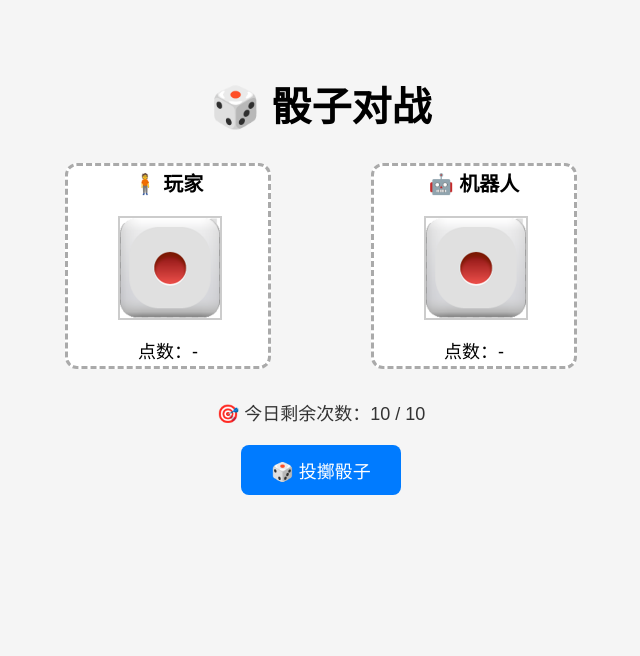
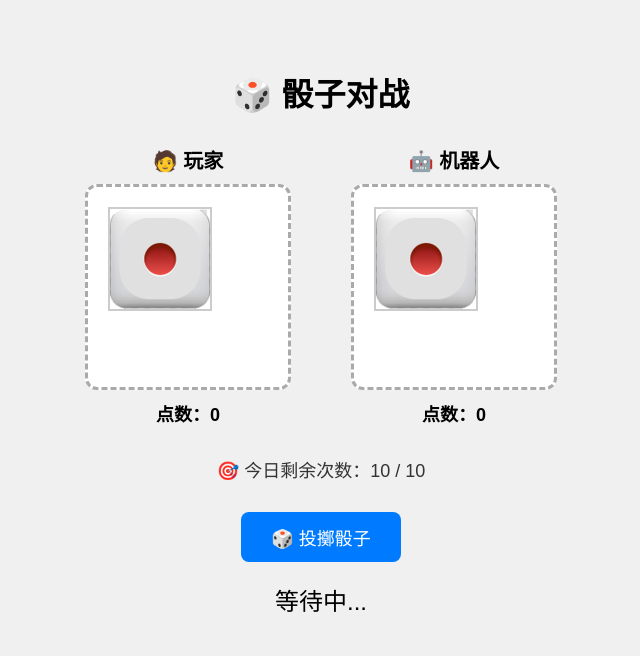
Before and after one commit to Dreamchaser-aus/dice, a Flask app: page /dice in a window 1280 px wide. Shown: the top 656 px of the page, without its empty margins (319-959 px from the left). Run offline with Flask 3, Linux system fonts and the light colour scheme; the visitor is signed in with stand-in values (Sample User, id 1); a database or web service that is not in the repository returns one stand-in record (values such as "Sample title"); some libraries are stand-ins or nearby versions.

Commit message:
Update dice.html

```diff
--- a/templates/dice.html
+++ b/templates/dice.html
@@ -9,18 +9,31 @@
       font-family: sans-serif;
       text-align: center;
       padding: 40px;
-      background: #f5f5f5;
+      background: #f0f0f0;
     }
+
     h1 {
+      font-size: 32px;
       margin-bottom: 30px;
-      font-size: 2.5em;
     }
 
     .dice-box {
       display: flex;
       justify-content: center;
-      gap: 100px;
+      gap: 60px;
       margin-bottom: 30px;
+    }
+
+    .dice-wrapper {
+      display: flex;
+      flex-direction: column;
+      align-items: center;
+    }
+
+    .player-label {
+      font-weight: bold;
+      font-size: 20px;
+      margin-bottom: 10px;
     }
 
     .dice-container {
@@ -31,10 +44,6 @@
       border-radius: 12px;
       position: relative;
       overflow: hidden;
-      display: flex;
-      justify-content: center;
-      align-items: center;
-      flex-direction: column;
     }
 
     .dice {
@@ -42,6 +51,8 @@
       height: 100px;
       position: absolute;
       transform-style: preserve-3d;
+      top: 20px;
+      left: 20px;
     }
 
     .face {
@@ -68,19 +79,14 @@
     .top    { transform: rotateX(  90deg) translateZ(50px); }
     .bottom { transform: rotateX( -90deg) translateZ(50px); }
 
-    .label {
-      margin-bottom: 10px;
-      font-size: 20px;
+    .dice-score {
+      margin-top: 10px;
+      font-size: 18px;
       font-weight: bold;
     }
 
-    .score {
-      margin-top: 130px;
-      font-size: 18px;
-    }
-
     .btn {
-      margin-top: 20px;
+      margin-top: 30px;
       padding: 12px 30px;
       font-size: 18px;
       border: none;
@@ -88,11 +94,6 @@
       color: white;
       border-radius: 8px;
       cursor: pointer;
-    }
-
-    .btn:disabled {
-      background-color: #ccc;
-      cursor: not-allowed;
     }
 
     .result {
@@ -112,60 +113,66 @@
 <h1>🎲 骰子对战</h1>
 
 <div class="dice-box">
-  <div class="dice-container">
-    <div class="label">🧍 玩家</div>
-    <div class="dice" id="user-dice">
-      <div class="face front"><img src="/static/dice 1.png" alt="1" /></div>
-      <div class="face back"><img src="/static/dice 6.png" alt="6" /></div>
-      <div class="face right"><img src="/static/dice 3.png" alt="3" /></div>
-      <div class="face left"><img src="/static/dice 4.png" alt="4" /></div>
-      <div class="face top"><img src="/static/dice 5.png" alt="5" /></div>
-      <div class="face bottom"><img src="/static/dice 2.png" alt="2" /></div>
+  <div class="dice-wrapper">
+    <div class="player-label">🧑 玩家</div>
+    <div class="dice-container">
+      <div class="dice" id="user-dice">
+        <div class="face front"><img src="{{ url_for('static', filename='dice 1.png') }}" alt="1" /></div>
+        <div class="face back"><img src="{{ url_for('static', filename='dice 6.png') }}" alt="6" /></div>
+        <div class="face right"><img src="{{ url_for('static', filename='dice 3.png') }}" alt="3" /></div>
+        <div class="face left"><img src="{{ url_for('static', filename='dice 4.png') }}" alt="4" /></div>
+        <div class="face top"><img src="{{ url_for('static', filename='dice 5.png') }}" alt="5" /></div>
+        <div class="face bottom"><img src="{{ url_for('static', filename='dice 2.png') }}" alt="2" /></div>
+      </div>
     </div>
-    <div class="score" id="user-score">点数：-</div>
+    <div class="dice-score">点数：<span id="user-score">0</span></div>
   </div>
 
-  <div class="dice-container">
-    <div class="label">🤖 机器人</div>
-    <div class="dice" id="bot-dice">
-      <div class="face front"><img src="/static/dice 1.png" alt="1" /></div>
-      <div class="face back"><img src="/static/dice 6.png" alt="6" /></div>
-      <div class="face right"><img src="/static/dice 3.png" alt="3" /></div>
-      <div class="face left"><img src="/static/dice 4.png" alt="4" /></div>
-      <div class="face top"><img src="/static/dice 5.png" alt="5" /></div>
-      <div class="face bottom"><img src="/static/dice 2.png" alt="2" /></div>
+  <div class="dice-wrapper">
+    <div class="player-label">🤖 机器人</div>
+    <div class="dice-container">
+      <div class="dice" id="bot-dice">
+        <div class="face front"><img src="{{ url_for('static', filename='dice 1.png') }}" alt="1" /></div>
+        <div class="face back"><img src="{{ url_for('static', filename='dice 6.png') }}" alt="6" /></div>
+        <div class="face right"><img src="{{ url_for('static', filename='dice 3.png') }}" alt="3" /></div>
+        <div class="face left"><img src="{{ url_for('static', filename='dice 4.png') }}" alt="4" /></div>
+        <div class="face top"><img src="{{ url_for('static', filename='dice 5.png') }}" alt="5" /></div>
+        <div class="face bottom"><img src="{{ url_for('static', filename='dice 2.png') }}" alt="2" /></div>
+      </div>
     </div>
-    <div class="score" id="bot-score">点数：-</div>
+    <div class="dice-score">点数：<span id="bot-score">0</span></div>
   </div>
 </div>
 
-<div id="remaining-info">🎯 今日剩余次数：<span id="remaining">10</span> / 10</div>
+<div id="remaining-info">
+  🎯 今日剩余次数：<span id="remaining">{{ remaining }}</span> / 10
+</div>
 
 <button class="btn" onclick="roll()">🎲 投擲骰子</button>
-<div class="result" id="result"></div>
+<div class="result" id="result">等待中...</div>
 
 <script>
 const faceRotation = {
-  1: [0, 0],         // 正面
-  2: [90, 0],        // 底部向前
-  3: [0, -90],       // 右边向前
-  4: [0, 90],        // 左边向前
-  5: [-90, 0],       // 顶部向前
-  6: [0, 180]        // 背部向前
+  1: [0, 0],
+  2: [90, 0],
+  3: [0, -90],
+  4: [0, 90],
+  5: [-90, 0],
+  6: [0, 180]
+};
+
+const currentAngles = {
+  "user-dice": [0, 0],
+  "bot-dice": [0, 0]
 };
 
 function easeOutCubic(t) {
   return 1 - Math.pow(1 - t, 3);
 }
 
-const currentAngles = {
-  "user-dice": [0, 0],
-  "bot-dice": [0, 0]
-};
-
-function animateDice(diceId, face) {
+function animateDice(diceId, targetFace) {
   const dice = document.getElementById(diceId);
-  const [targetX, targetY] = faceRotation[face];
+  const [targetX, targetY] = faceRotation[targetFace];
   const [startX, startY] = currentAngles[diceId];
   const extraRotate = 360 * (3 + Math.floor(Math.random() * 3));
   const duration = 1500;
@@ -175,20 +182,25 @@ function animateDice(diceId, face) {
     const elapsed = time - startTime;
     const t = Math.min(elapsed / duration, 1);
     const eased = easeOutCubic(t);
-    const x = startX + (targetX + extraRotate - startX) * eased;
-    const y = startY + (targetY + extraRotate - startY) * eased;
-    dice.style.transform = `rotateX(${x}deg) rotateY(${y}deg)`;
+
+    const currentX = startX + (targetX + extraRotate - startX) * eased;
+    const currentY = startY + (targetY + extraRotate - startY) * eased;
+
+    dice.style.transform = `rotateX(${currentX}deg) rotateY(${currentY}deg)`;
+
     if (t < 1) {
       requestAnimationFrame(animate);
     } else {
       currentAngles[diceId] = [targetX, targetY];
     }
   }
+
   requestAnimationFrame(animate);
 }
 
 async function roll() {
   const res = await fetch("/dice/play", { method: "POST" });
+
   if (res.status === 403) {
     document.getElementById("result").textContent = "❌ 今日次数已用完";
     document.querySelector("button.btn").disabled = true;
@@ -196,11 +208,11 @@ async function roll() {
   }
 
   const data = await res.json();
+
   animateDice("user-dice", data.user);
   animateDice("bot-dice", data.bot);
-
-  document.getElementById("user-score").textContent = "点数：" + data.user;
-  document.getElementById("bot-score").textContent = "点数：" + data.bot;
+  document.getElementById("user-score").textContent = data.user;
+  document.getElementById("bot-score").textContent = data.bot;
   document.getElementById("result").textContent = data.message;
 
   const remainingEl = document.getElementById("remaining");
```
